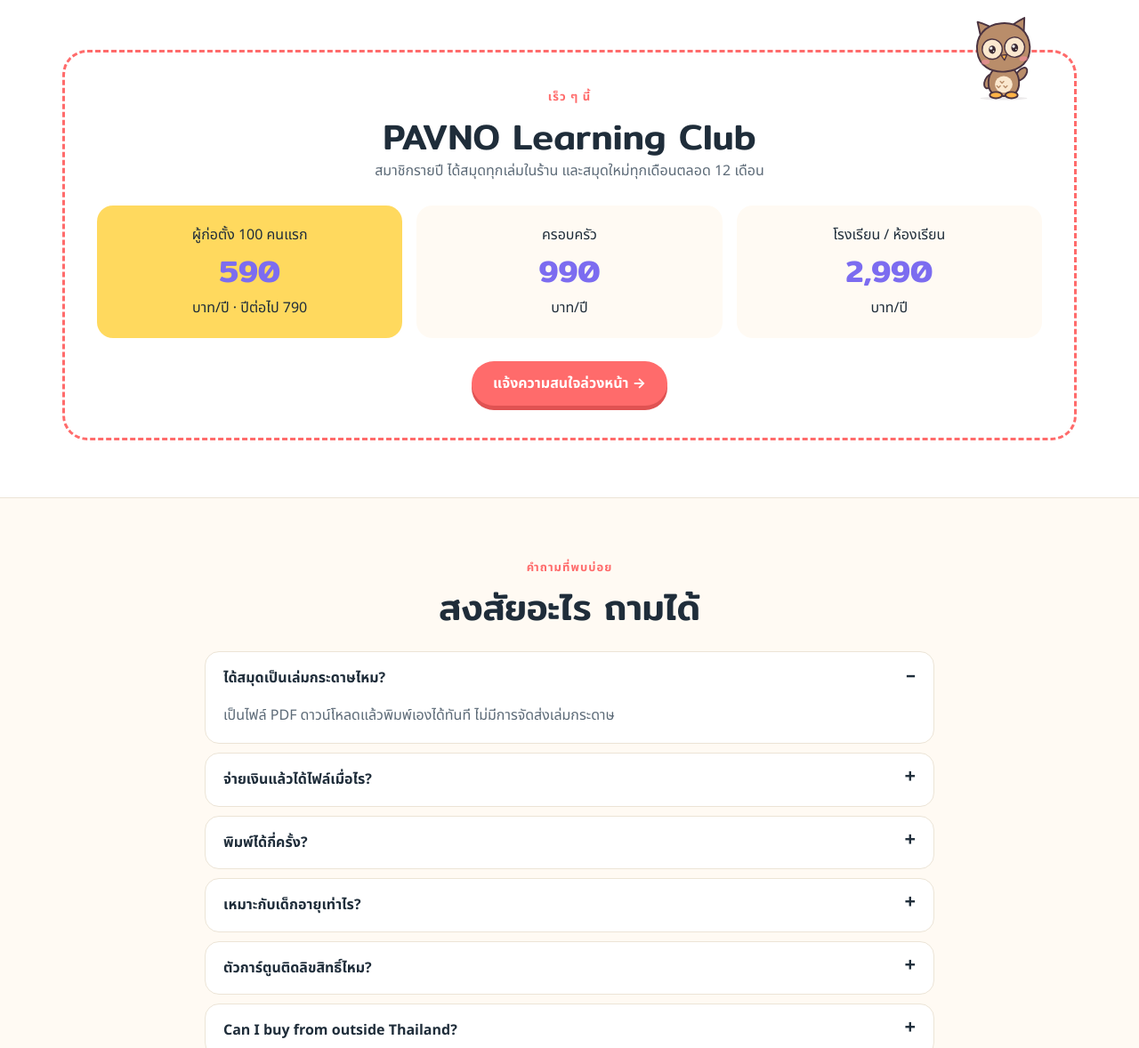
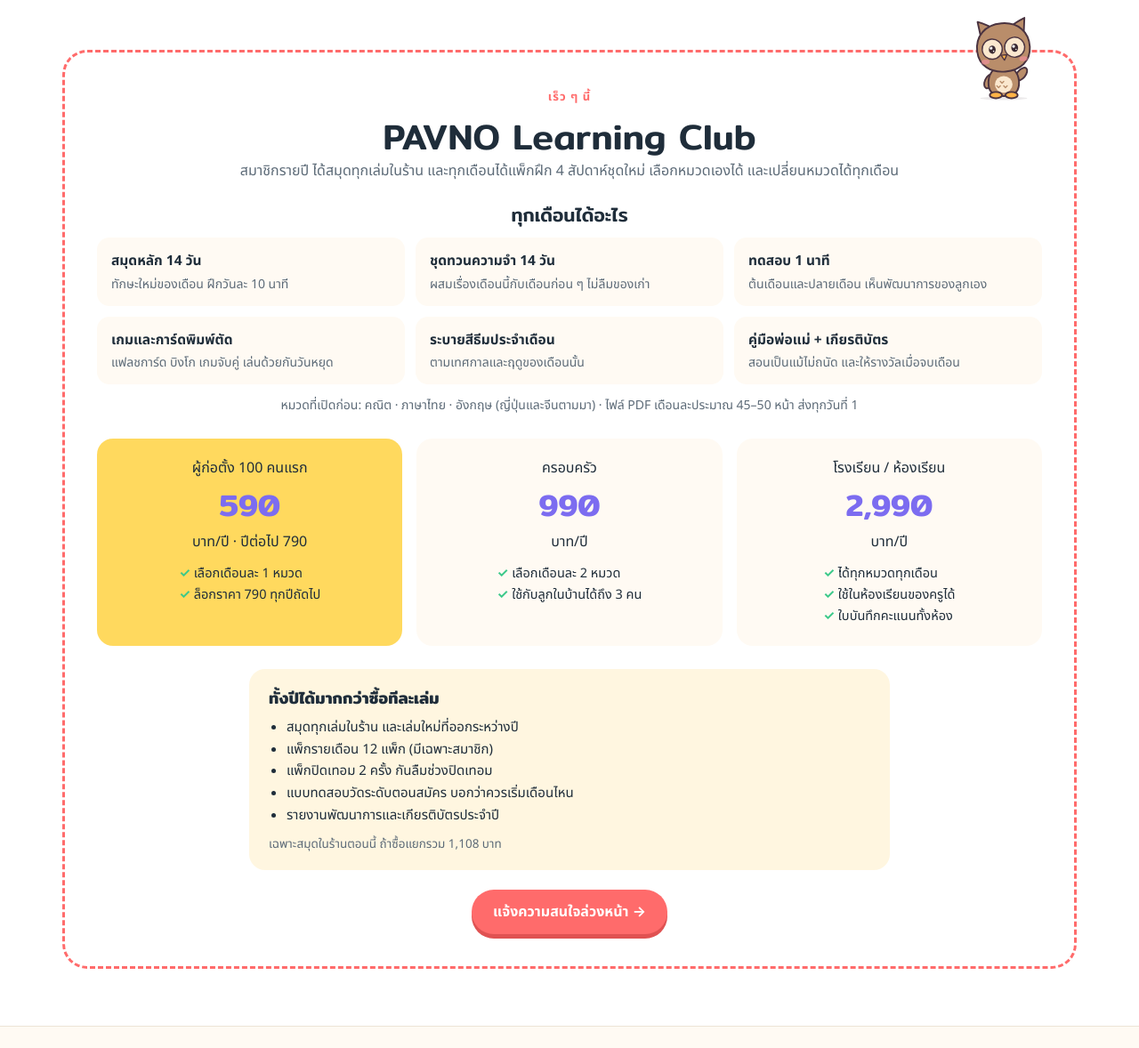
Before and after one commit to supatkrasabud-max/PavnoDigital.ai, a website: page PavnoStudio/dist/index.html in a window 1280 px wide. Shown: the part 4888-6066 px from the top of the page at 89% size. Drawn offline with Linux system fonts and the light colour scheme.

Commit message:
Show what Learning Club members get each month and each year
The club box only listed prices. It now explains the monthly pack
(14-day main book, 14-day review set, 1-minute tests, games and cards,
themed colouring, parent guide and certificate), the categories at
launch, what each tier adds, and what the year includes beyond
single-book purchases. The /learn page summary links to the details.

Cache-bust site.css v8 for the new styles.

Co-Authored-By: Claude Opus 5.5 <noreply@anthropic.com>

```diff
--- a/PavnoStudio/dist/assets/site.css
+++ b/PavnoStudio/dist/assets/site.css
@@ -187,3 +187,18 @@ section.s{padding:64px 0}
 @media(max-width:700px){.ftr .wrap{grid-template-columns:1fr 1fr}.ftr .about{grid-column:1/-1}}
 .pay{display:flex;gap:6px;flex-wrap:wrap;margin-top:10px}
 .pay span{background:rgba(255,255,255,.1);border-radius:8px;padding:3px 9px;font-size:12px}
+/* club: monthly pack details */
+.club-h{font-family:var(--head);font-size:21px;margin:24px 0 12px}
+.pack{display:grid;grid-template-columns:repeat(3,1fr);gap:12px;text-align:left}
+.pack div{background:var(--bg);border-radius:14px;padding:14px 16px}
+.pack b{display:block;font-size:15.5px}
+.pack span{display:block;font-size:14px;color:var(--muted);line-height:1.5;margin-top:2px}
+.club-note{font-size:14px;margin-top:12px}
+.plan .per{display:block}
+.plan ul{list-style:none;padding:0;margin:12px auto 0;font-size:14.5px;text-align:left;width:fit-content}
+.plan li:before{content:'✓ ';color:var(--grn);font-weight:700}
+.yearval{background:#fff6e0;border-radius:18px;padding:18px 22px;margin:0 auto 22px;max-width:720px;text-align:left}
+.yearval b{font-family:var(--head);font-size:18px;display:block;margin-bottom:6px}
+.yearval ul{margin:0;padding-left:20px;font-size:15px}
+.yearval span{display:block;margin-top:8px;font-size:13.5px;color:var(--muted)}
+@media(max-width:700px){.pack{grid-template-columns:1fr}}
--- a/PavnoStudio/dist/index.html
+++ b/PavnoStudio/dist/index.html
@@ -2,7 +2,7 @@
 <title>PAVNO DIGITAL | สมุดฝึกอ่าน เขียน คิดเลข ระบายสี สำหรับเด็ก</title><meta name="description" content="สมุดฝึกเขียน ก-ฮ, ABC, ฮิรางานะ, คันจิ, อักษรจีน, คณิต 8,000 ข้อ และสมุดระบายสี ไฟล์ PDF พิมพ์ได้ไม่จำกัด เริ่มต้น 39 บาท"><meta name="theme-color" content="#fffaf3">
 <meta property="og:title" content="PAVNO DIGITAL | สมุดฝึกอ่าน เขียน คิดเลข ระบายสี สำหรับเด็ก"><meta property="og:description" content="สมุดฝึกเขียน ก-ฮ, ABC, ฮิรางานะ, คันจิ, อักษรจีน, คณิต 8,000 ข้อ และสมุดระบายสี ไฟล์ PDF พิมพ์ได้ไม่จำกัด เริ่มต้น 39 บาท"><meta property="og:image" content="https://www.pavnodigital.com/assets/reel/poster.jpg"><meta property="og:type" content="website">
 <link rel="icon" href="/assets/pavno-logo-tile.png"><link rel="preconnect" href="https://fonts.googleapis.com"><link rel="preconnect" href="https://fonts.gstatic.com" crossorigin>
-<link rel="stylesheet" href="/assets/site.css?v=7"></head><body>
+<link rel="stylesheet" href="/assets/site.css?v=8"></head><body>
 <div id="site-header"></div>
 <main>
 <section class="hero"><div class="wrap">
@@ -56,8 +56,19 @@
  </div></div></section>
 
 <section class="s band" id="club"><div class="wrap"><div class="club"><img class="mascot" src="/assets/mascots/owl.svg" alt="" loading="lazy">
- <span class="eyebrow">เร็ว ๆ นี้</span><h2>PAVNO Learning Club</h2><p class="muted">สมาชิกรายปี ได้สมุดทุกเล่มในร้าน และสมุดใหม่ทุกเดือนตลอด 12 เดือน</p>
- <div class="plans"><div class="plan hot">ผู้ก่อตั้ง 100 คนแรก<b>590</b>บาท/ปี · ปีต่อไป 790</div><div class="plan">ครอบครัว<b>990</b>บาท/ปี</div><div class="plan">โรงเรียน / ห้องเรียน<b>2,990</b>บาท/ปี</div></div>
+ <span class="eyebrow">เร็ว ๆ นี้</span><h2>PAVNO Learning Club</h2><p class="muted">สมาชิกรายปี ได้สมุดทุกเล่มในร้าน และทุกเดือนได้แพ็กฝึก 4 สัปดาห์ชุดใหม่ เลือกหมวดเองได้ และเปลี่ยนหมวดได้ทุกเดือน</p>
+ <h3 class="club-h">ทุกเดือนได้อะไร</h3>
+ <div class="pack">
+  <div><b>สมุดหลัก 14 วัน</b><span>ทักษะใหม่ของเดือน ฝึกวันละ 10 นาที</span></div>
+  <div><b>ชุดทวนความจำ 14 วัน</b><span>ผสมเรื่องเดือนนี้กับเดือนก่อน ๆ ไม่ลืมของเก่า</span></div>
+  <div><b>ทดสอบ 1 นาที</b><span>ต้นเดือนและปลายเดือน เห็นพัฒนาการของลูกเอง</span></div>
+  <div><b>เกมและการ์ดพิมพ์ตัด</b><span>แฟลชการ์ด บิงโก เกมจับคู่ เล่นด้วยกันวันหยุด</span></div>
+  <div><b>ระบายสีธีมประจำเดือน</b><span>ตามเทศกาลและฤดูของเดือนนั้น</span></div>
+  <div><b>คู่มือพ่อแม่ + เกียรติบัตร</b><span>สอนเป็นแม้ไม่ถนัด และให้รางวัลเมื่อจบเดือน</span></div>
+ </div>
+ <p class="muted club-note">หมวดที่เปิดก่อน: คณิต · ภาษาไทย · อังกฤษ (ญี่ปุ่นและจีนตามมา) · ไฟล์ PDF เดือนละประมาณ 45–50 หน้า ส่งทุกวันที่ 1</p>
+ <div class="plans"><div class="plan hot">ผู้ก่อตั้ง 100 คนแรก<b>590</b><span class="per">บาท/ปี · ปีต่อไป 790</span><ul><li>เลือกเดือนละ 1 หมวด</li><li>ล็อกราคา 790 ทุกปีถัดไป</li></ul></div><div class="plan">ครอบครัว<b>990</b><span class="per">บาท/ปี</span><ul><li>เลือกเดือนละ 2 หมวด</li><li>ใช้กับลูกในบ้านได้ถึง 3 คน</li></ul></div><div class="plan">โรงเรียน / ห้องเรียน<b>2,990</b><span class="per">บาท/ปี</span><ul><li>ได้ทุกหมวดทุกเดือน</li><li>ใช้ในห้องเรียนของครูได้</li><li>ใบบันทึกคะแนนทั้งห้อง</li></ul></div></div>
+ <div class="yearval"><b>ทั้งปีได้มากกว่าซื้อทีละเล่ม</b><ul><li>สมุดทุกเล่มในร้าน และเล่มใหม่ที่ออกระหว่างปี</li><li>แพ็กรายเดือน 12 แพ็ก (มีเฉพาะสมาชิก)</li><li>แพ็กปิดเทอม 2 ครั้ง กันลืมช่วงปิดเทอม</li><li>แบบทดสอบวัดระดับตอนสมัคร บอกว่าควรเริ่มเดือนไหน</li><li>รายงานพัฒนาการและเกียรติบัตรประจำปี</li></ul><span>เฉพาะสมุดในร้านตอนนี้ ถ้าซื้อแยกรวม 1,108 บาท</span></div>
  <a class="btn" href="/contact/">แจ้งความสนใจล่วงหน้า →</a></div></div></section>
 
 <section class="s" id="faq"><div class="wrap"><div class="center" style="margin-bottom:24px"><span class="eyebrow">คำถามที่พบบ่อย</span><h2>สงสัยอะไร ถามได้</h2></div>
```
Also changed, not shown: PavnoStudio/dist/books/index.html (+1 -1 lines), PavnoStudio/dist/contact/index.html (+1 -1 lines), PavnoStudio/dist/learn/index.html (+3 -3 lines), PavnoStudio/dist/product/index.html (+1 -1 lines), PavnoStudio/dist/refund/index.html (+1 -1 lines), PavnoStudio/dist/terms/index.html (+1 -1 lines), PavnoStudio/dist/thanks/index.html (+1 -1 lines).
